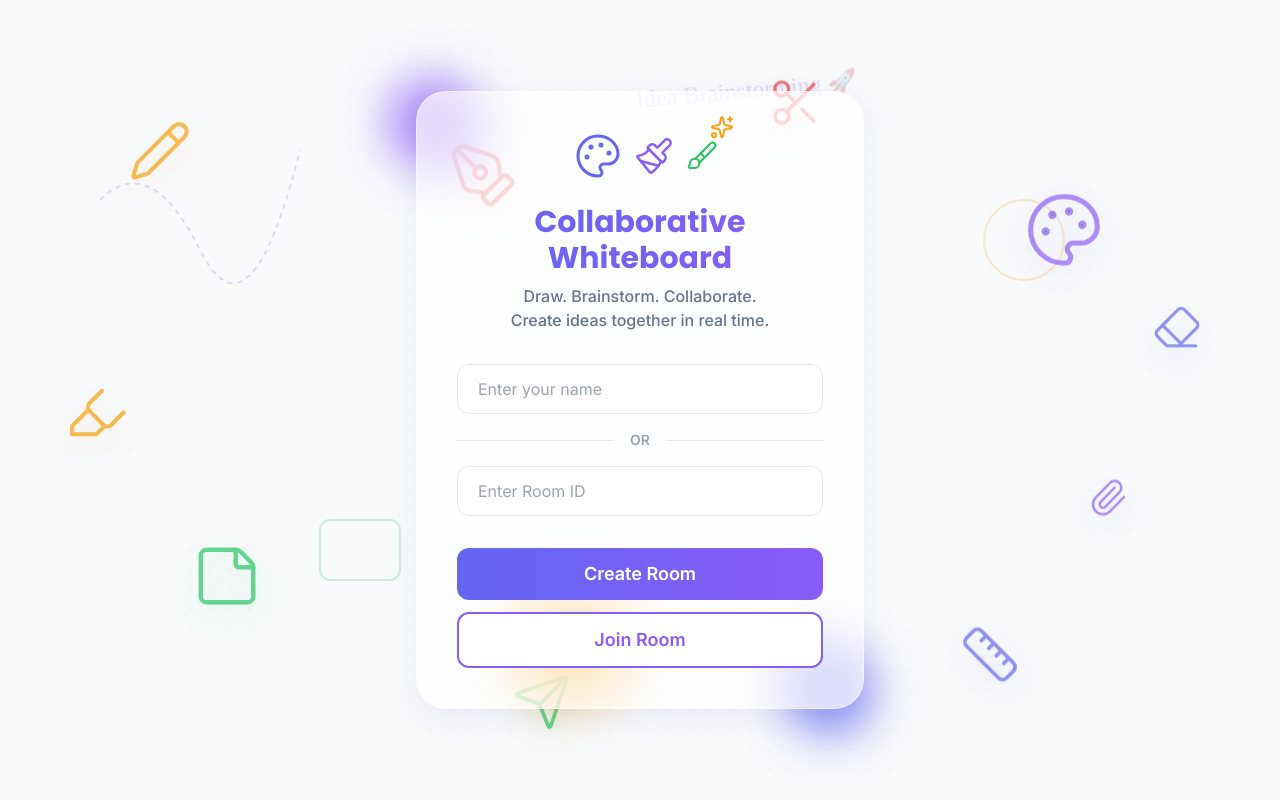
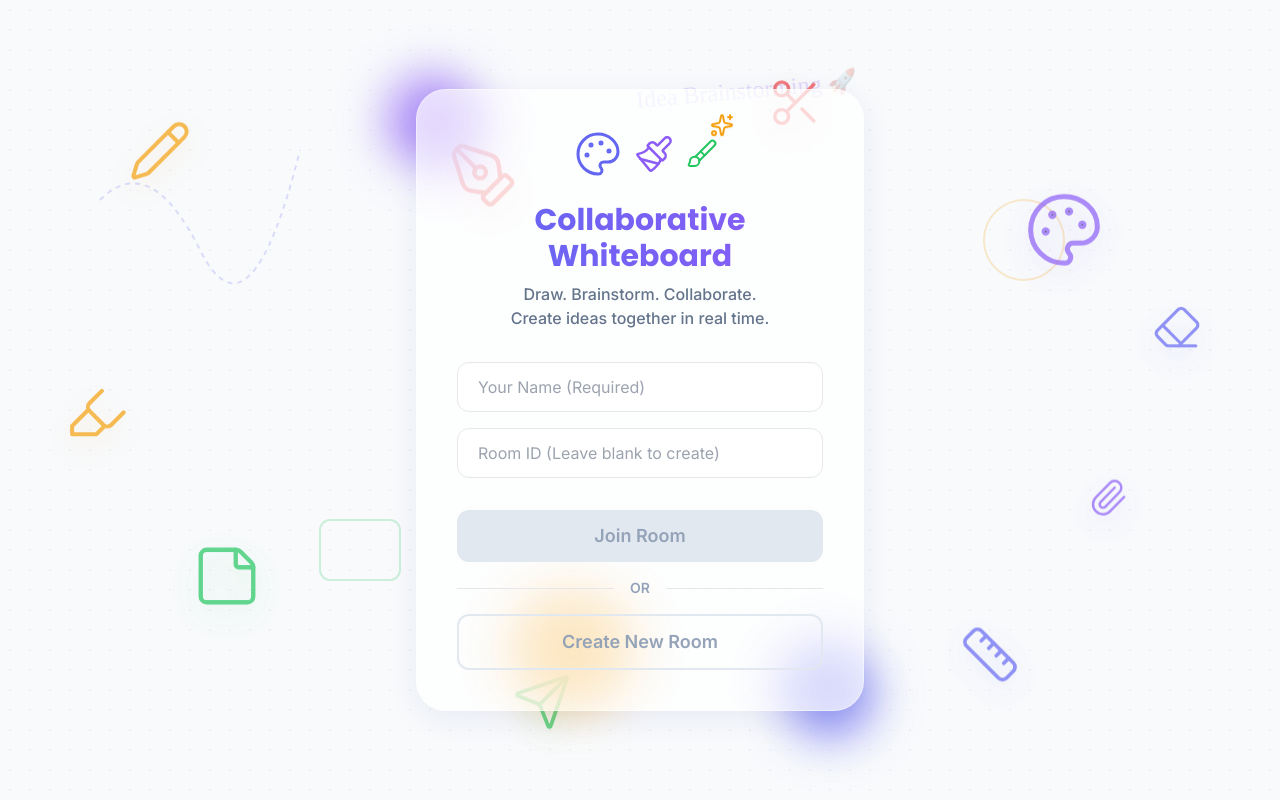
Before and after one commit to tunviii/Whiteboard, a React (Vite) app in the folder client/: page / in a window 1280 px wide. Built offline with nearby package versions, Linux system fonts and the light colour scheme; no server answers.

Commit message:
Login Fix

```diff
--- a/client/src/components/LoginPopup.jsx
+++ b/client/src/components/LoginPopup.jsx
@@ -49,23 +49,17 @@ export default function LoginPopup({ onJoinRoom }) {
           <div className="relative">
             <input
               type="text"
-              placeholder="Enter your name"
+              placeholder="Your Name (Required)"
               value={name}
               onChange={(e) => setName(e.target.value)}
               className="w-full px-5 py-3 rounded-xl border border-border bg-white focus:outline-none focus:ring-2 focus:ring-primary/50 transition-all font-sans text-slate-700"
             />
           </div>
 
-          <div className="flex items-center justify-center space-x-4 my-2">
-            <div className="h-px bg-border flex-1"></div>
-            <span className="text-slate-400 font-semibold text-sm">OR</span>
-            <div className="h-px bg-border flex-1"></div>
-          </div>
-
           <div className="relative">
             <input
               type="text"
-              placeholder="Enter Room ID"
+              placeholder="Room ID (Leave blank to create)"
               value={roomId}
               onChange={(e) => setRoomId(e.target.value)}
               className="w-full px-5 py-3 rounded-xl border border-border bg-white focus:outline-none focus:ring-2 focus:ring-secondary/50 transition-all font-sans text-slate-700"
@@ -74,18 +68,27 @@ export default function LoginPopup({ onJoinRoom }) {
         </div>
 
         {/* Buttons */}
-        <div className="w-full space-y-3 mt-8">
+        <div className="w-full mt-8">
+          <button
+            onClick={handleJoin}
+            disabled={!name || !roomId}
+            className={`w-full py-3 rounded-xl font-bold text-lg transition-all duration-300 ${!name || !roomId ? 'bg-slate-200 text-slate-400 cursor-not-allowed' : 'bg-gradient-to-r from-[#6366F1] to-[#8B5CF6] text-white hover:shadow-lg hover:-translate-y-1'}`}
+          >
+            Join Room
+          </button>
+
+          <div className="flex items-center justify-center space-x-4 my-4">
+            <div className="h-px bg-border flex-1"></div>
+            <span className="text-slate-400 font-semibold text-sm">OR</span>
+            <div className="h-px bg-border flex-1"></div>
+          </div>
+
           <button
             onClick={handleCreate}
-            className="w-full py-3 rounded-xl bg-gradient-to-r from-[#6366F1] to-[#8B5CF6] text-white font-bold text-lg hover:shadow-lg hover:-translate-y-1 transition-all duration-300"
+            disabled={!name}
+            className={`w-full py-3 rounded-xl border-2 font-bold text-lg transition-all duration-300 ${!name ? 'border-slate-200 text-slate-400 cursor-not-allowed' : 'bg-white border-secondary text-secondary hover:bg-secondary/5 hover:-translate-y-1'}`}
           >
-            Create Room
-          </button>
-          <button
-            onClick={handleJoin}
-            className="w-full py-3 rounded-xl bg-white border-2 border-secondary text-secondary font-bold text-lg hover:bg-secondary/5 hover:-translate-y-1 transition-all duration-300"
-          >
-            Join Room
+            Create New Room
           </button>
         </div>
       </div>
--- a/client/src/pages/Whiteboard.jsx
+++ b/client/src/pages/Whiteboard.jsx
@@ -56,6 +56,7 @@ export default function Whiteboard() {
     socket.on('users', handleUsersUpdate);
 
     return () => {
+      socket.emit('leave-room', { roomId });
       socket.off('users', handleUsersUpdate);
     };
   }, [roomId, username]);
```
Also changed, not shown: 1 other file (tests, documents, lock files or other folders).
